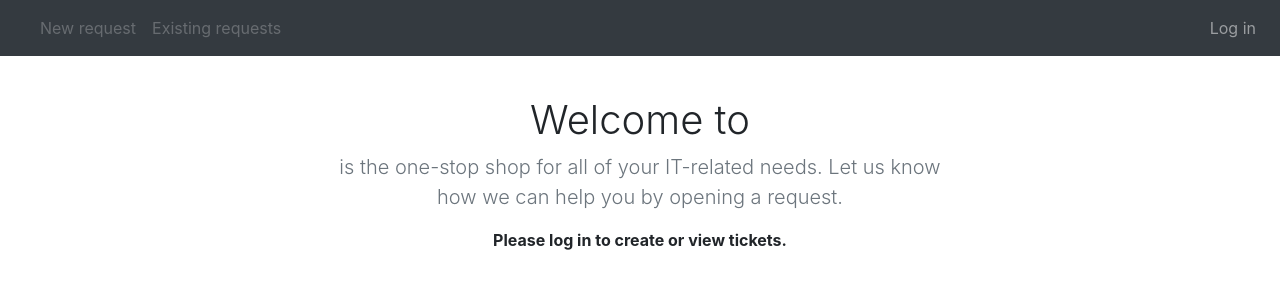
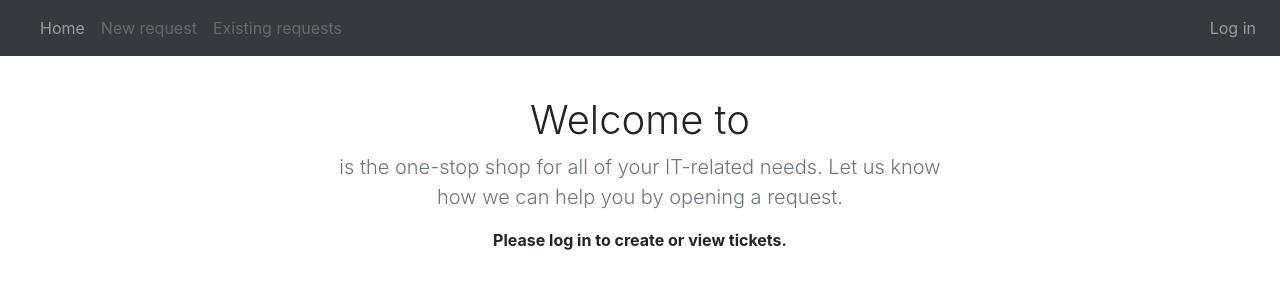
Before and after one commit to luketainton/FHeD, a PHP site: page /index.php in a window 1280 px wide. Shown: the top 300 px of the page. Run offline with PHP 8.4, Linux system fonts and the light colour scheme; data that the repository does not hold is empty; some libraries are stand-ins or nearby versions.

Commit message:
:lipstick: Add link to home in navbar
Signed-off-by: Luke Tainton <luke@tainton.uk>

```diff
--- a/app/includes/header.php
+++ b/app/includes/header.php
@@ -26,6 +26,9 @@
         </button>
         <div class="collapse navbar-collapse" id="navbarCollapse">
             <ul class="navbar-nav mr-auto">
+                <li class="nav-item">
+                <a class="nav-link" href="/">Home</a>
+                </li>
                 <li class="nav-item">
                 <a class="nav-link <?php if (!is_signed_in()) {echo(' disabled');} ?>" href="/new">New request</a>
                 </li>
```
